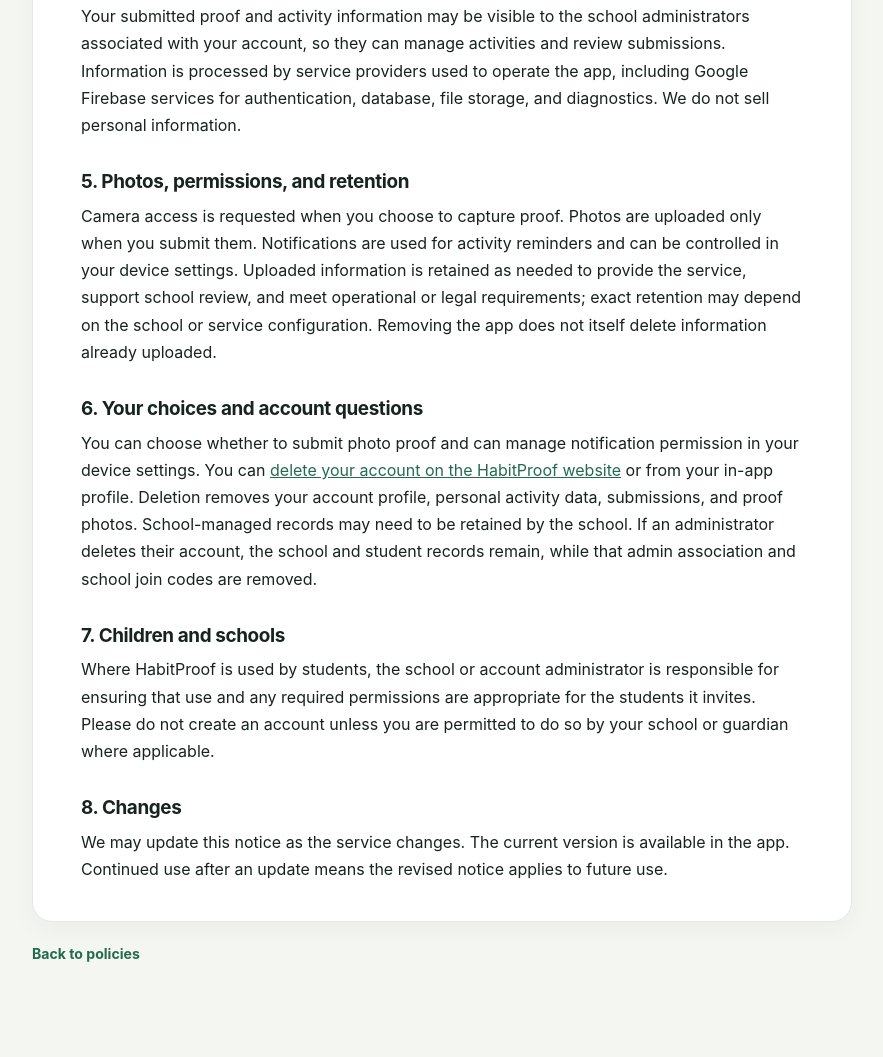
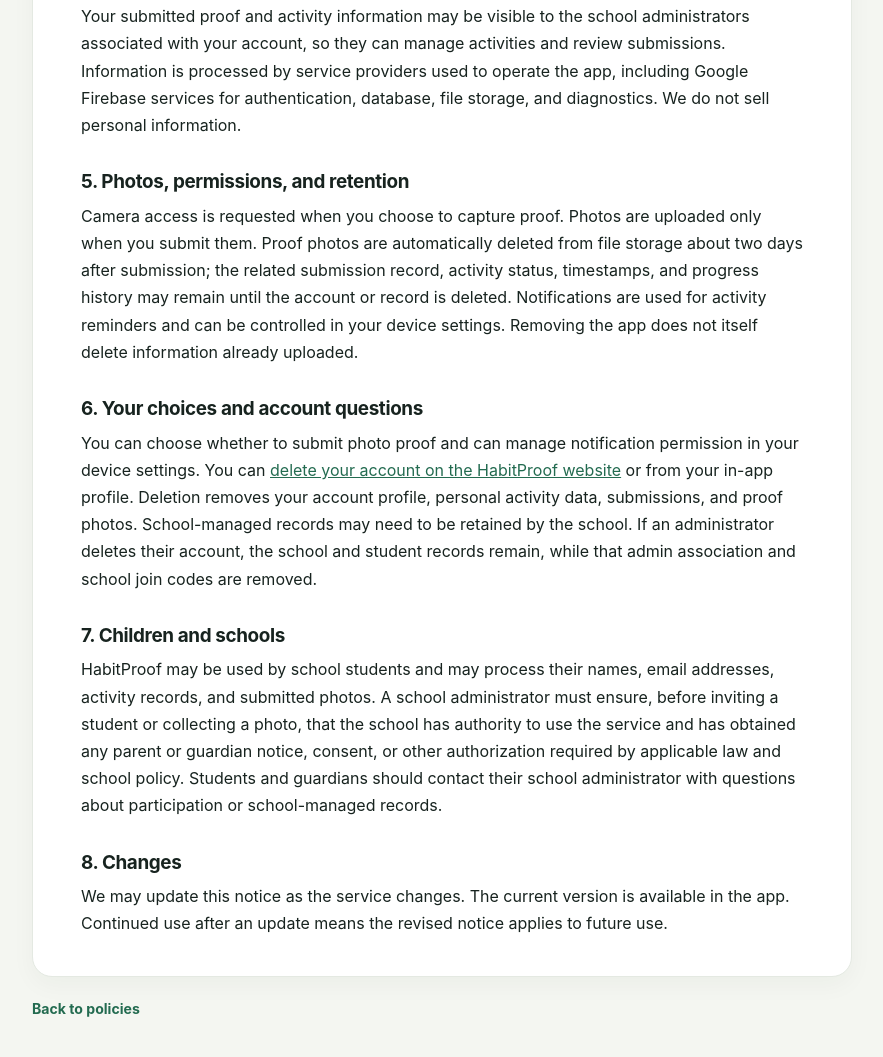
Before and after one commit to Trisharan3544/HabitProof-Pages, a plain HTML site: page privacy-policy.html in a window 1280 px wide. Shown: the part 889-1946 px from the top of the page, without its empty margins (198-1081 px from the left). Before the commit the page ends 1891 px from the top, so only its background shows below. Drawn offline with Linux system fonts and the light colour scheme.

Commit message:
Add files via upload

```diff
--- a/privacy-policy.html
+++ b/privacy-policy.html
@@ -25,7 +25,7 @@
   <section class="page-heading">
     <p class="eyebrow">HabitProof policies</p>
     <h1>Privacy Policy</h1>
-    <div class="updated">Last updated: October 23, 2026</div>
+    <div class="updated">Last updated: October 25, 2026</div>
   </section>
   <main>
     <h2>1. About this notice</h2>
@@ -41,13 +41,13 @@
     <p>Your submitted proof and activity information may be visible to the school administrators associated with your account, so they can manage activities and review submissions. Information is processed by service providers used to operate the app, including Google Firebase services for authentication, database, file storage, and diagnostics. We do not sell personal information.</p>
 
     <h2>5. Photos, permissions, and retention</h2>
-    <p>Camera access is requested when you choose to capture proof. Photos are uploaded only when you submit them. Notifications are used for activity reminders and can be controlled in your device settings. Uploaded information is retained as needed to provide the service, support school review, and meet operational or legal requirements; exact retention may depend on the school or service configuration. Removing the app does not itself delete information already uploaded.</p>
+    <p>Camera access is requested when you choose to capture proof. Photos are uploaded only when you submit them. Proof photos are automatically deleted from file storage about two days after submission; the related submission record, activity status, timestamps, and progress history may remain until the account or record is deleted. Notifications are used for activity reminders and can be controlled in your device settings. Removing the app does not itself delete information already uploaded.</p>
 
     <h2>6. Your choices and account questions</h2>
     <p>You can choose whether to submit photo proof and can manage notification permission in your device settings. You can <a href="account-deletion.html">delete your account on the HabitProof website</a> or from your in-app profile. Deletion removes your account profile, personal activity data, submissions, and proof photos. School-managed records may need to be retained by the school. If an administrator deletes their account, the school and student records remain, while that admin association and school join codes are removed.</p>
 
     <h2>7. Children and schools</h2>
-    <p>Where HabitProof is used by students, the school or account administrator is responsible for ensuring that use and any required permissions are appropriate for the students it invites. Please do not create an account unless you are permitted to do so by your school or guardian where applicable.</p>
+    <p>HabitProof may be used by school students and may process their names, email addresses, activity records, and submitted photos. A school administrator must ensure, before inviting a student or collecting a photo, that the school has authority to use the service and has obtained any parent or guardian notice, consent, or other authorization required by applicable law and school policy. Students and guardians should contact their school administrator with questions about participation or school-managed records.</p>
 
     <h2>8. Changes</h2>
     <p>We may update this notice as the service changes. The current version is available in the app. Continued use after an update means the revised notice applies to future use.</p>
```
